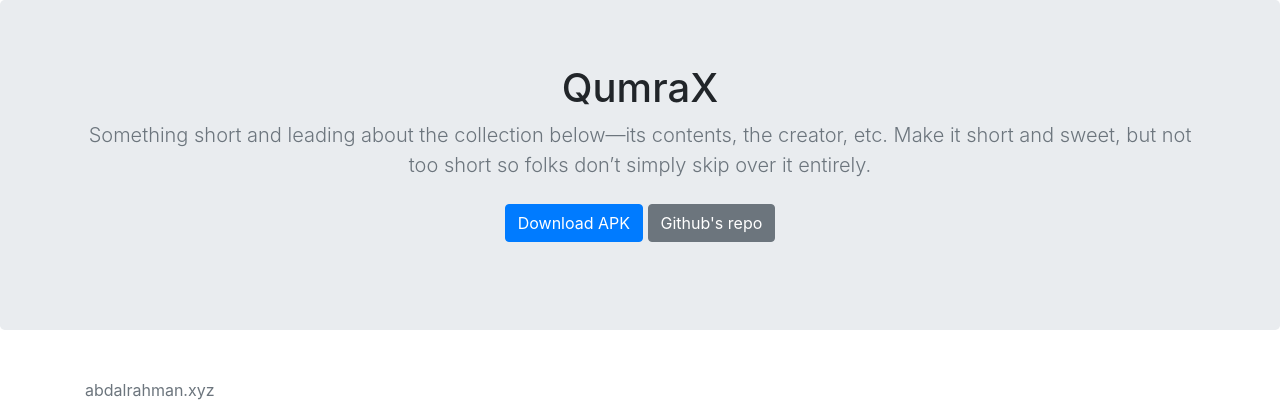
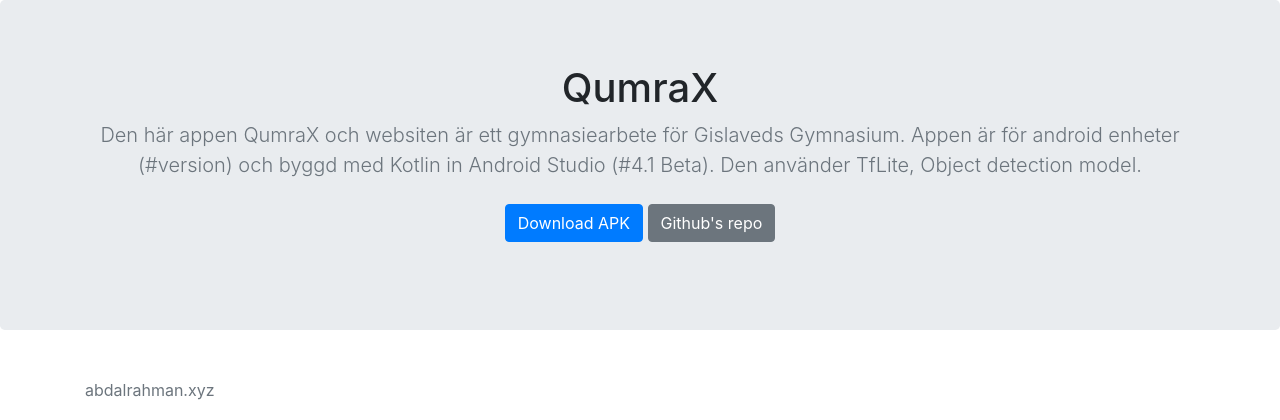
Before and after one commit to abdalrahman01/Qumrax_, a Flask app: page / in a window 1280 px wide. Shown: the part 66-486 px from the top of the page. Run offline with Flask 2, Linux system fonts and the light colour scheme; some libraries are stand-ins or nearby versions.

Commit message:
added a short discription in index.html

```diff
--- a/web_app/templates/index.html
+++ b/web_app/templates/index.html
@@ -34,9 +34,10 @@
         <section class="jumbotron text-center">
             <div class="container">
                 <h1>QumraX</h1>
-                <p class="lead text-muted">Something short and leading about the collection below—its contents, the
-                    creator, etc. Make it short and sweet, but not too short so folks don’t simply skip over it
-                    entirely.</p>
+                <p class="lead text-muted">
+                    Den här appen <span>QumraX</span> och <span>websiten</span> är ett gymnasiearbete för Gislaveds Gymnasium.
+                    Appen är för android enheter (#version) och byggd med Kotlin in Android Studio (#4.1 Beta). Den använder <span>TfLite</span>, Object detection model.
+                </p>
                 <p>
                     <a href="{{url_for('download')}}" class="btn btn-primary my-2">Download APK</a>
                     <a href="#" class="btn btn-secondary my-2">Github's repo</a>
```
